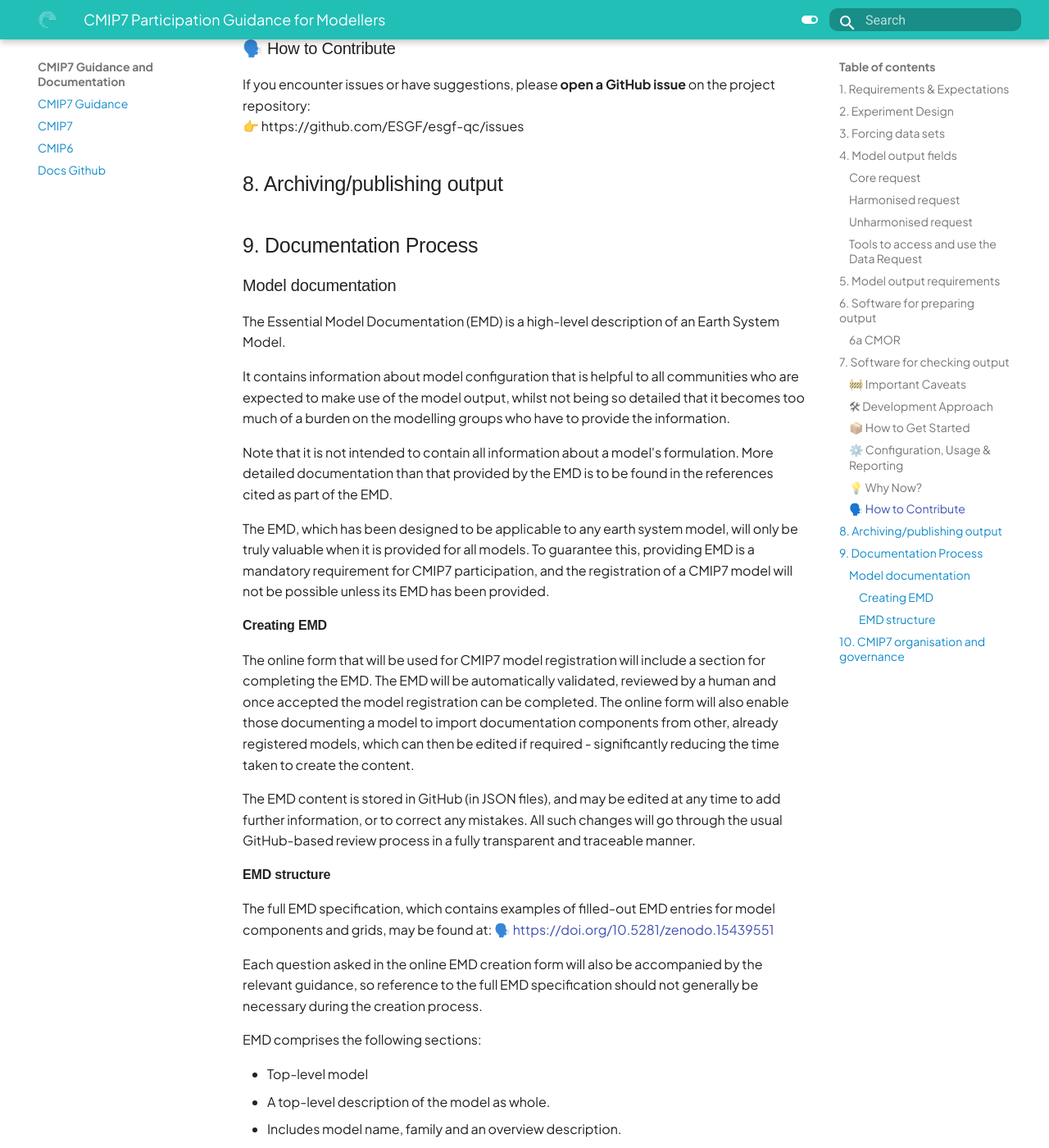
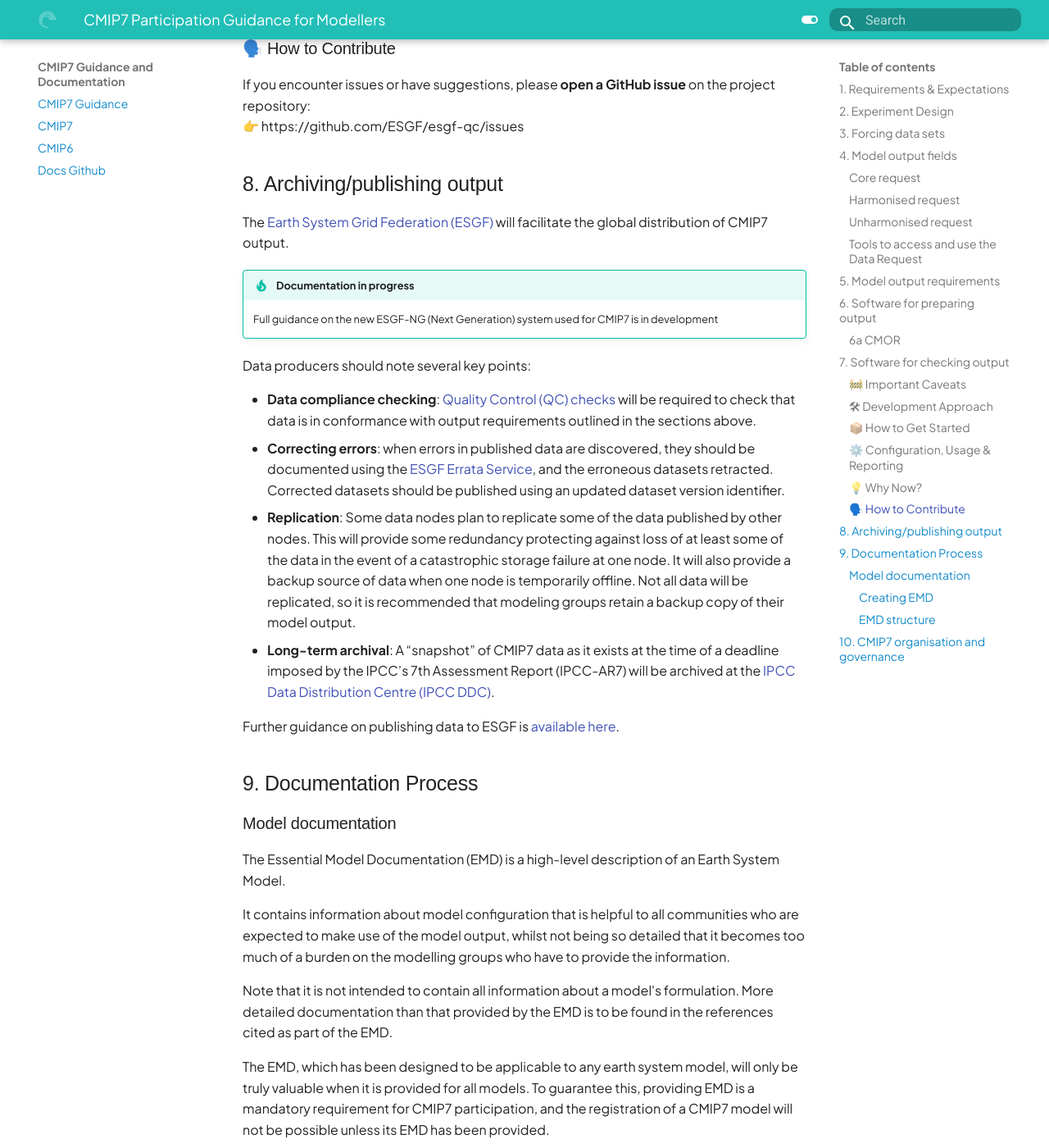
Before and after one commit to WCRP-CMIP/cmip7-guidance, an MkDocs documentation site: the page built from docs/CMIP7/guidance_for_modellers.md, in a window 1280 px wide and 1400 px high, scrolled down 7374 px. Shown: the whole window at 82% size. Built offline with MkDocs 1.6.1 and Material for MkDocs 9.7.7, drawn with Linux system fonts in a browser that asks for light colours; some web fonts are replaced.

Commit message:
modellers guidance: archiving/publishing subsection (#53)
* minimal info for modellers guidance archiving/publishing subsection

```diff
--- a/docs/CMIP7/guidance_for_modellers.md
+++ b/docs/CMIP7/guidance_for_modellers.md
@@ -243,7 +243,26 @@
 If you encounter issues or have suggestions, please **open a GitHub issue** on the project repository:
 👉 https://github.com/ESGF/esgf-qc/issues
 
+
 ## 8.  Archiving/publishing output
+
+The [Earth System Grid Federation (ESGF)](https://esgf.github.io/) will facilitate the global distribution of CMIP7 output.
+
+!!! tip "Documentation in progress"
+
+    Full guidance on the new ESGF-NG (Next Generation) system used for CMIP7 is in development
+
+Data producers should note several key points:
+
+- **Data compliance checking**: [Quality Control (QC) checks](#7-software-for-checking-output) will be required to check that data is in conformance with output requirements outlined in the sections above.
+- **Correcting errors**: when errors in published data are discovered, they should be documented using the [ESGF Errata Service](https://errata.ipsl.fr/), and the erroneous datasets retracted. Corrected datasets should be published using an updated dataset version identifier.
+- **Replication**: Some data nodes plan to replicate some of the data published by other nodes. This will provide some redundancy protecting against loss of at least some of the data in the event of a catastrophic storage failure at one node. It will also provide a backup source of data when one node is temporarily offline. Not all data will be replicated, so it is recommended that modeling groups retain a backup copy of their model output.
+- **Long-term archival**: A “snapshot” of CMIP7 data as it exists at the time of a deadline imposed by the IPCC’s 7th Assessment Report (IPCC-AR7) will be archived at the [IPCC Data Distribution Centre (IPCC DDC)](https://www.ipcc-data.org/).
+
+Further guidance on publishing data to ESGF is [available here](./guidance_for_esgf.md).
+
+
+
 ## 9.  Documentation Process
 
 ### Model documentation
```
